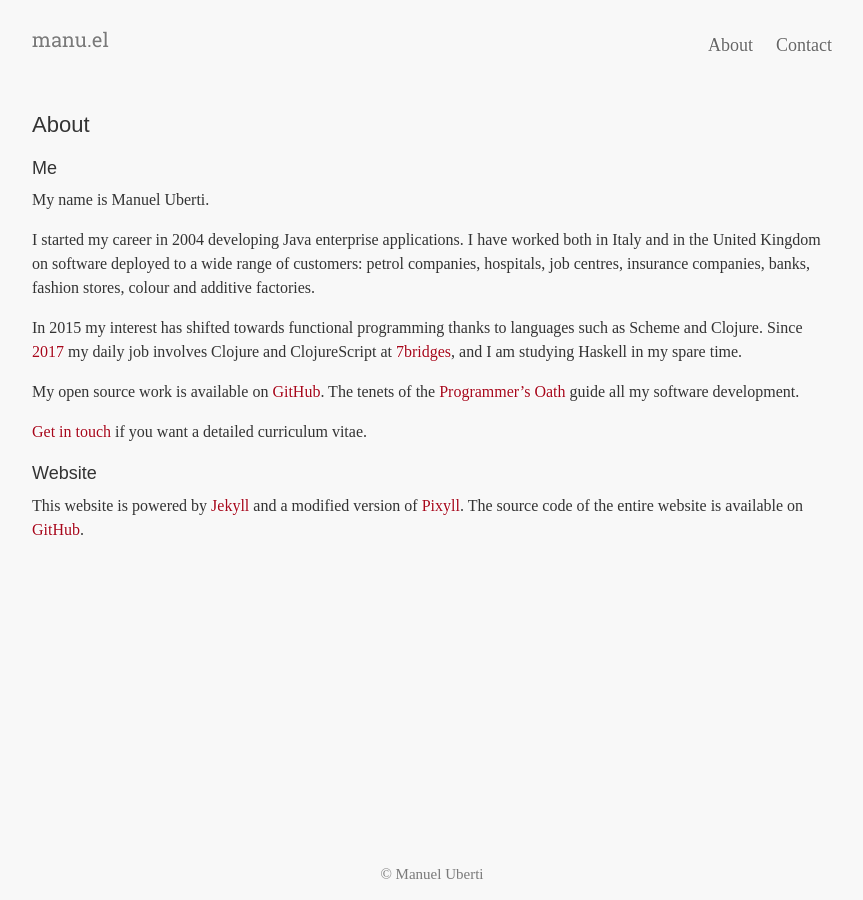
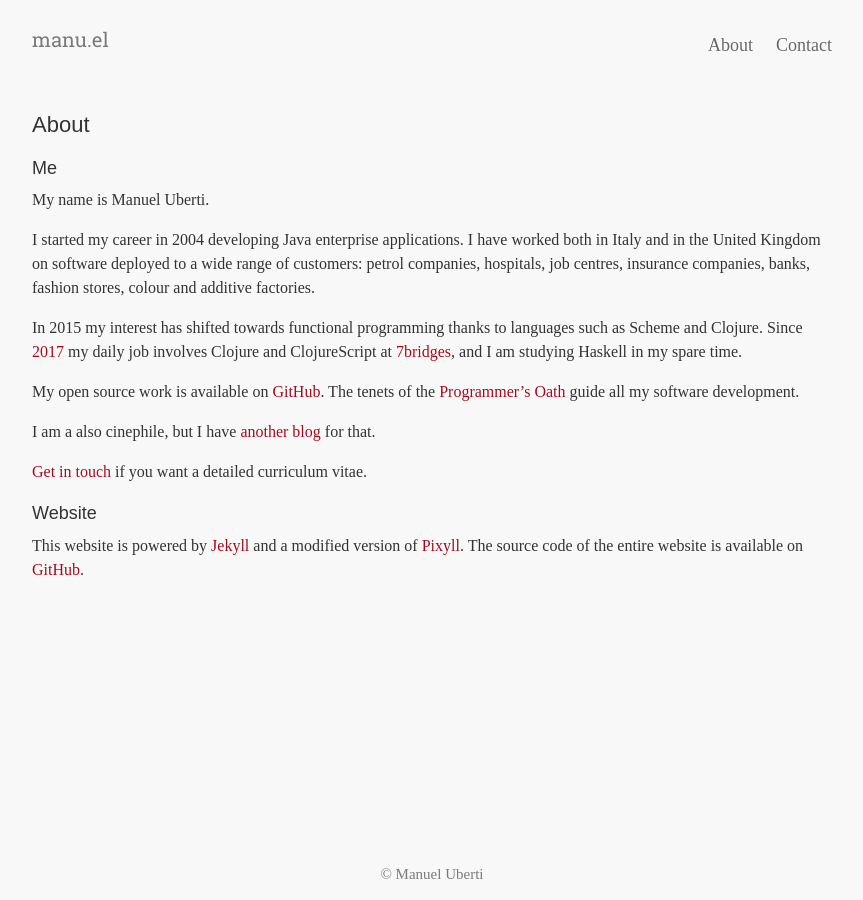
Before and after one commit to manuel-uberti/manuel-uberti.github.io, a Jekyll site: the page built from about.md, in a window 1280 px wide. Shown: the whole page, without its empty margins (208-1071 px from the left). Built offline with Jekyll 4.4.1, drawn with Linux system fonts in a browser that asks for light colours; some web fonts are replaced.

Commit message:
Add link to Films in Words

```diff
--- a/about.md
+++ b/about.md
@@ -25,6 +25,9 @@ The tenets of the
 [Programmer’s Oath](https://github.com/Widdershin/programmers-oath) guide all my
 software development.
 
+I am a also cinephile, but I have [another
+blog](https://filmsinwords.wordpress.com/) for that.
+
 [Get in
 touch](https://manuel-uberti.github.io/contact/) if you want a detailed
 curriculum vitae.
```
